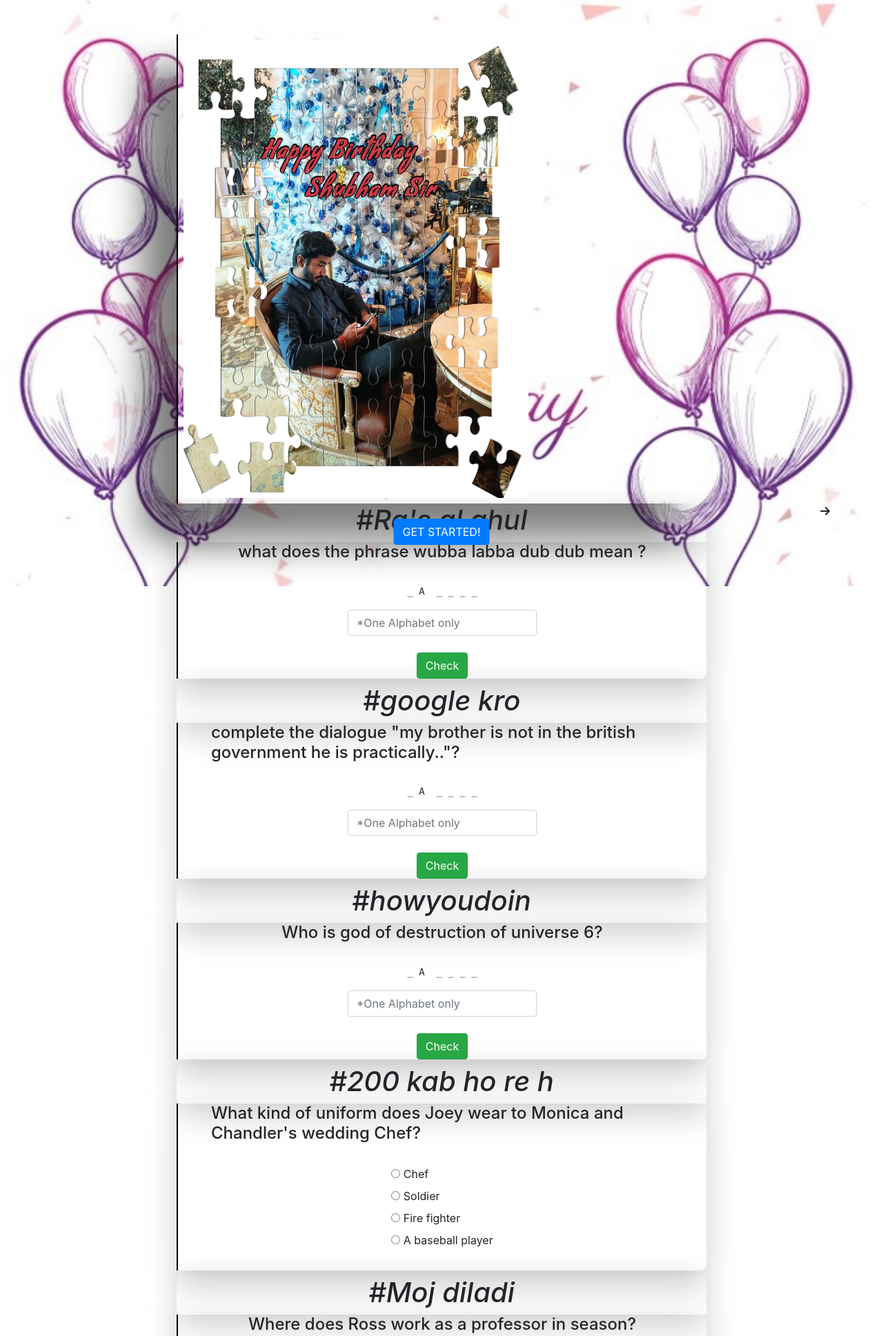
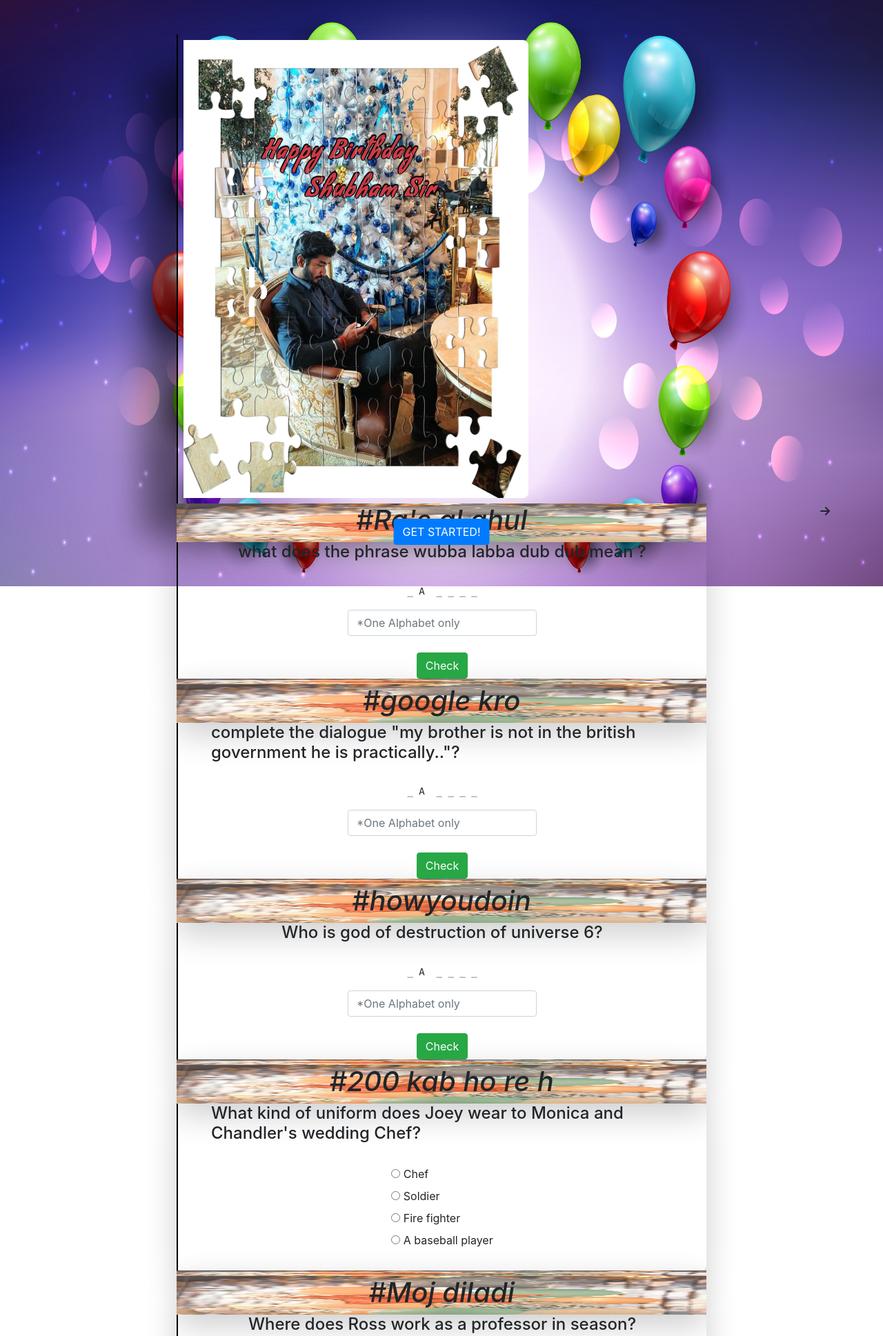
Before and after one commit to Tanushree238/quizz_buzz, a Flask app: page / in a window 1280 px wide. Shown: the top 1937 px of the page at 69% size. Run offline with Flask 2, Linux system fonts and the light colour scheme; some libraries are stand-ins or nearby versions.

Commit message:
images added

```diff
--- a/app/routes.py
+++ b/app/routes.py
@@ -14,7 +14,6 @@ def home():
 		question["options"]=f[x*4+1].strip("\n")
 		question["answer"]=f[x*4+2].strip("\n")[2:]
 		questions.append(question)
-	print(questions)
 	return render_template('home.html',questions=questions)
 
 
@@ -26,5 +25,4 @@ def get_result(ans_id):
 	with open("app/"+ans_id+".txt",'r',encoding="utf8") as f:
 		result=f.read()
 	type,content=result.split("|")
-	print(type,content)
 	return jsonify({'id':ans_id,'type':type,'content':content,'hashtag':hashtag})
--- a/app/templates/home.html
+++ b/app/templates/home.html
@@ -11,7 +11,7 @@
 <style>
 	body{
 		overflow: hidden;
-		background-image:url("/static/bg3.jpg");
+		background-image:url("/static/12837.jpg");
 		background-repeat: no-repeat;
 		background-size: 100% 100%;
 		height: 100vh;
@@ -84,6 +84,15 @@
 		right: 12%;
 	}
 	.full_modal .modal-content{background: #fff; border: none;border-radius: 0;}
+	.hash_bg{
+		background-image:url("/static/hash_bg.jpg");
+		background-repeat: no-repeat;
+		background-size: 100% 100%;
+	}
+	.hash_bg_layer{
+		background-color:rgba(256,256,256,0.2);
+		background-size: 100% 100%;
+	}
 	.hashtag{
 		word-break: break-word;
 	}
@@ -102,8 +111,10 @@
 			</div>
 			{% for question in questions %}
   				<div class="page4">
-  					<div class="d-flex flex_wrap align-items-center justify-content-center h-75 px-5">
+  					<div class="hash_bg h-100">
+  						<div class="hash_bg_layer h-100 w-100 d-flex flex_wrap h-100 align-items-center justify-content-center px-5">
 							<h1 class="hashtag"><i>{{ question.hashtag }}</i></h1>
+						</div>
 					</div>
   				</div>
   				{% if question.options %}
@@ -141,15 +152,15 @@
 					</div>
 				{% endif %}
 				<div class="page4">
-					<div class="d-flex flex_wrap align-items-center justify-content-center h-75 px-5">
+					<div class="hash_bg h-100">
+  						<div class="hash_bg_layer h-100 w-100 d-flex flex_wrap h-100 align-items-center justify-content-center px-5">
 							<h1 class="hashtag" id="result_hashtag{{question['no.']}}"><i></i></h1>
+						</div>
 					</div>
 				</div>
 				<div class="even_page page3 ">
 					<div class="p-3 text-center d-none" id="result_text{{question['no.']}}">
-						<h4 class="px-5"><i>
-
-						</i></h4>
+						<h4 class="px-5"><i></i></h4>
 						<button class="btn next_btn">
 							<i class="fa fa-arrow-right" aria-hidden="true"></i>
 						</button>
@@ -163,16 +174,20 @@
 				</div>
 			{% endfor %}
 			<div class="page4">
-				<div class="d-flex flex_wrap align-items-center justify-content-center h-75 px-4">
+				<div class="hash_bg h-100">
+					<div class="hash_bg_layer h-100 w-100 d-flex flex_wrap h-100 align-items-center justify-content-center px-5">
 						<h1 class="pb-5 hashtag"><i>#Behekne_wale_sabhi_h_samjhane_vale_bano</i></h1>
 					</div>
 				</div>
-			<div class="even_page page3 ">
-				<div class="d-flex flex-column flex_wrap align-items-center justify-content-center h-75 px-4">
+			</div>
+			<div class="even_page page3">
+				<div class="hash_bg h-100">
+					<div class="hash_bg_layer h-100 w-100 d-flex flex_wrap h-100 align-items-center justify-content-center px-5">
 						<h1 class="pb-5 hashtag"><i>#I_am_Leaving_Discuss_By_Yourself</i></h1>
 						<button class="btn next_btn">
 							<i class="fa fa-arrow-right" aria-hidden="true"></i>
 						</button>
+					</div>
 				</div>
 			</div>
 			<div class="hard page4 text-center">
```
Also changed, not shown: app/static/12837.jpg (added), app/static/bg3.jpg, app/static/hash_bg.jpg (added). Lines whose indentation alone changed are shown as unchanged.
